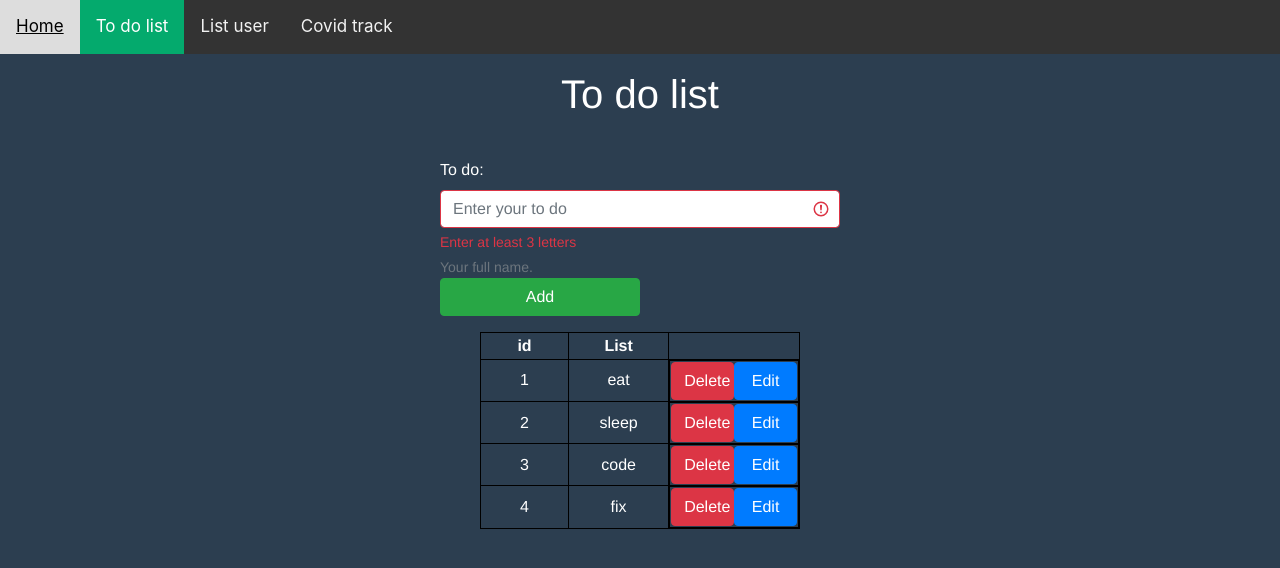
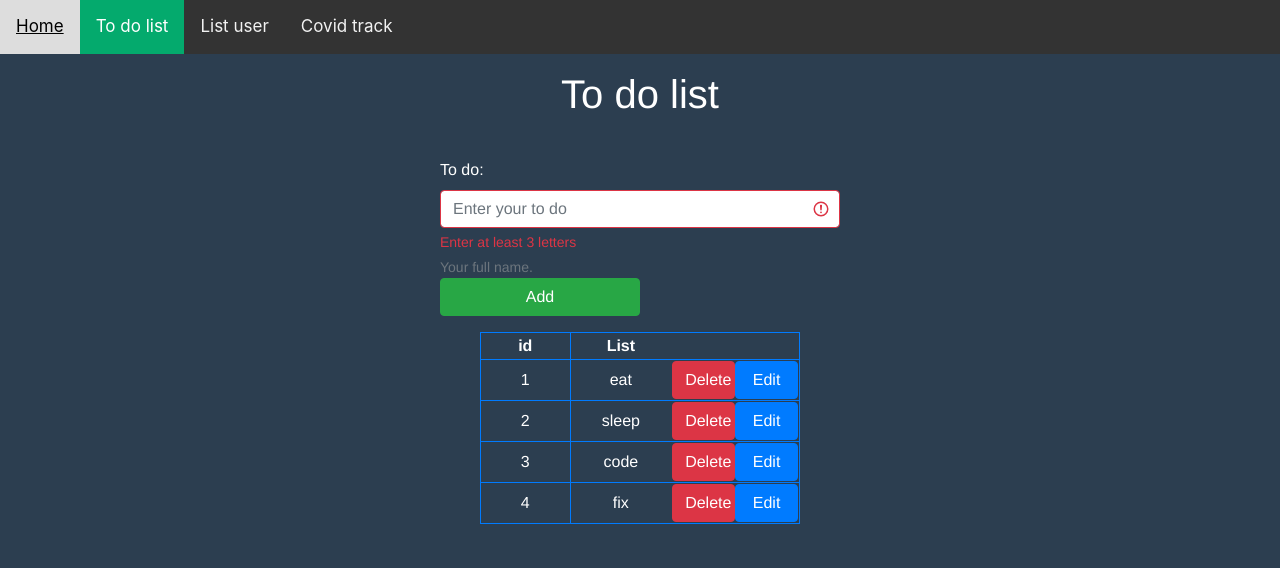
Before and after one commit to trung78952/VueProject, a Vue app: page /todolist in a window 1280 px wide. Shown: the top 568 px of the page. Built offline with nearby package versions, Linux system fonts and the light colour scheme.

Commit message:
add style

```diff
--- a/src/App.vue
+++ b/src/App.vue
@@ -1,6 +1,6 @@
 <template>
   <div id="app">
-    <Nav />
+    <Nav/>
     <div class="content">
       <router-view />
     </div>
--- a/src/components/User/Uselist.vue
+++ b/src/components/User/Uselist.vue
@@ -6,7 +6,7 @@
       </li>
     </ul> -->
     <b-list-group v-for="user in userlist" :key="user.id">
-      <b-list-group-item  @click="handleUser(user.id)" variant="dark" class="my-1 text-left py-1 hover-overlay">
+      <b-list-group-item button  @click="handleUser(user.id)" variant="dark" class="my-1 text-left py-1 hover-overlay">
         {{ user.id }} - {{ user.first_name }} {{ user.last_name }}
       </b-list-group-item>
     </b-list-group>
--- a/src/components/todolist/Listtodo.vue
+++ b/src/components/todolist/Listtodo.vue
@@ -1,13 +1,13 @@
 <template>
   <div class="list">
-    <table style="width: 100%">
-      <tr>
-        <th>id</th>
+    <table class="border w-100">
+      <tr class="border border-primary">
+        <th class="border border-primary">id</th>
         <th>List</th>
         <th></th>
       </tr>
-      <tr v-for="item,index in todos" :key="item.id">
-        <td>{{ index + 1 }}</td>
+      <tr v-for="item,index in todos" :key="item.id" class="border border-primary">
+        <td class="border border-primary">{{ index + 1 }}</td>
         <td>{{ item.todo }}</td>
         <td class="button">
           <b-button variant="danger"  @click="handleDeleteclick(item.id)">Delete</b-button>
@@ -42,10 +42,10 @@ export default {
 </script>
 
 <style>
-table,
+
 th,
 td {
-  border: 1px black solid;
+ /* border: 1px black solid; */
   width: 50%;
 }
 
```
